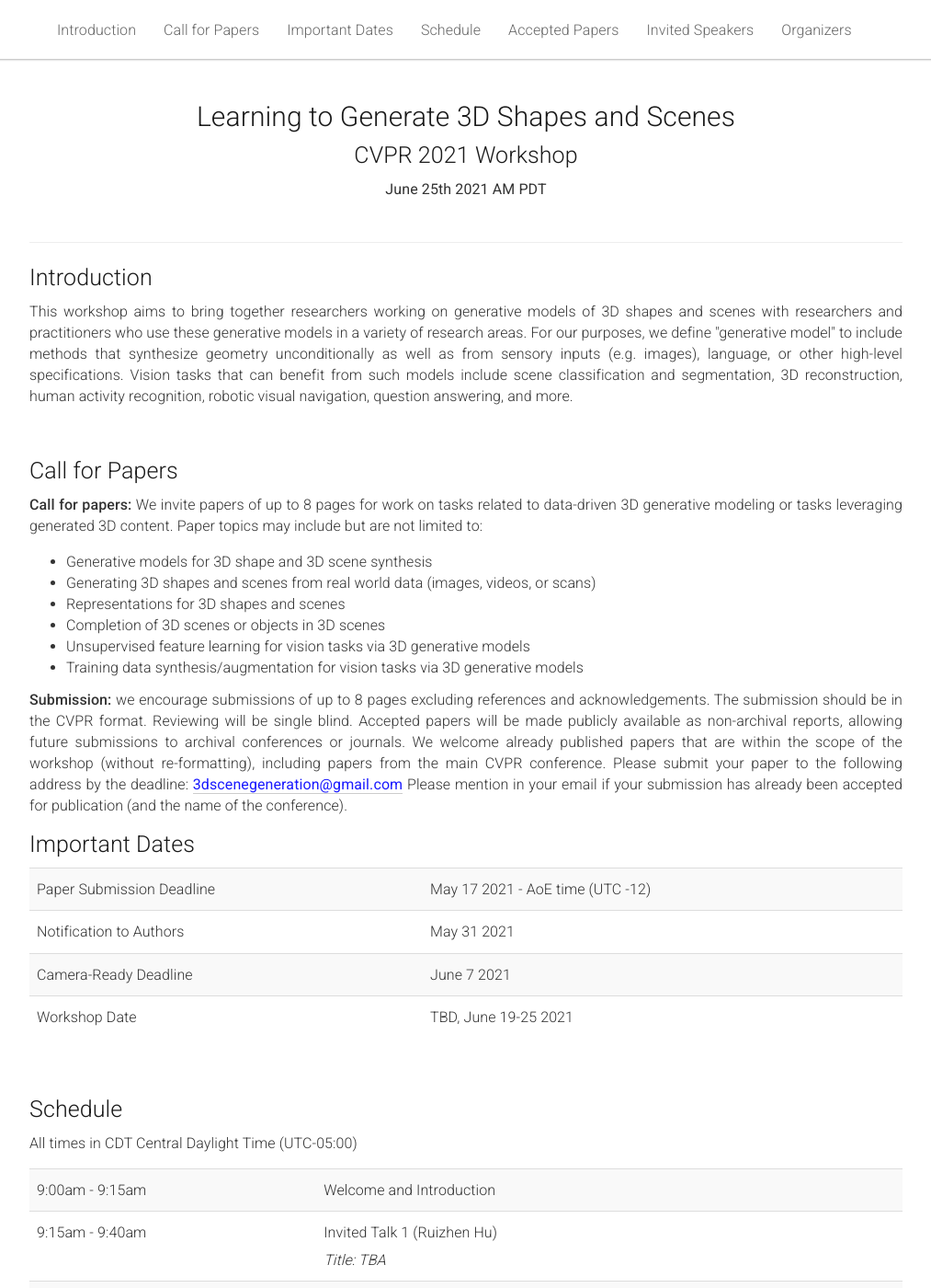
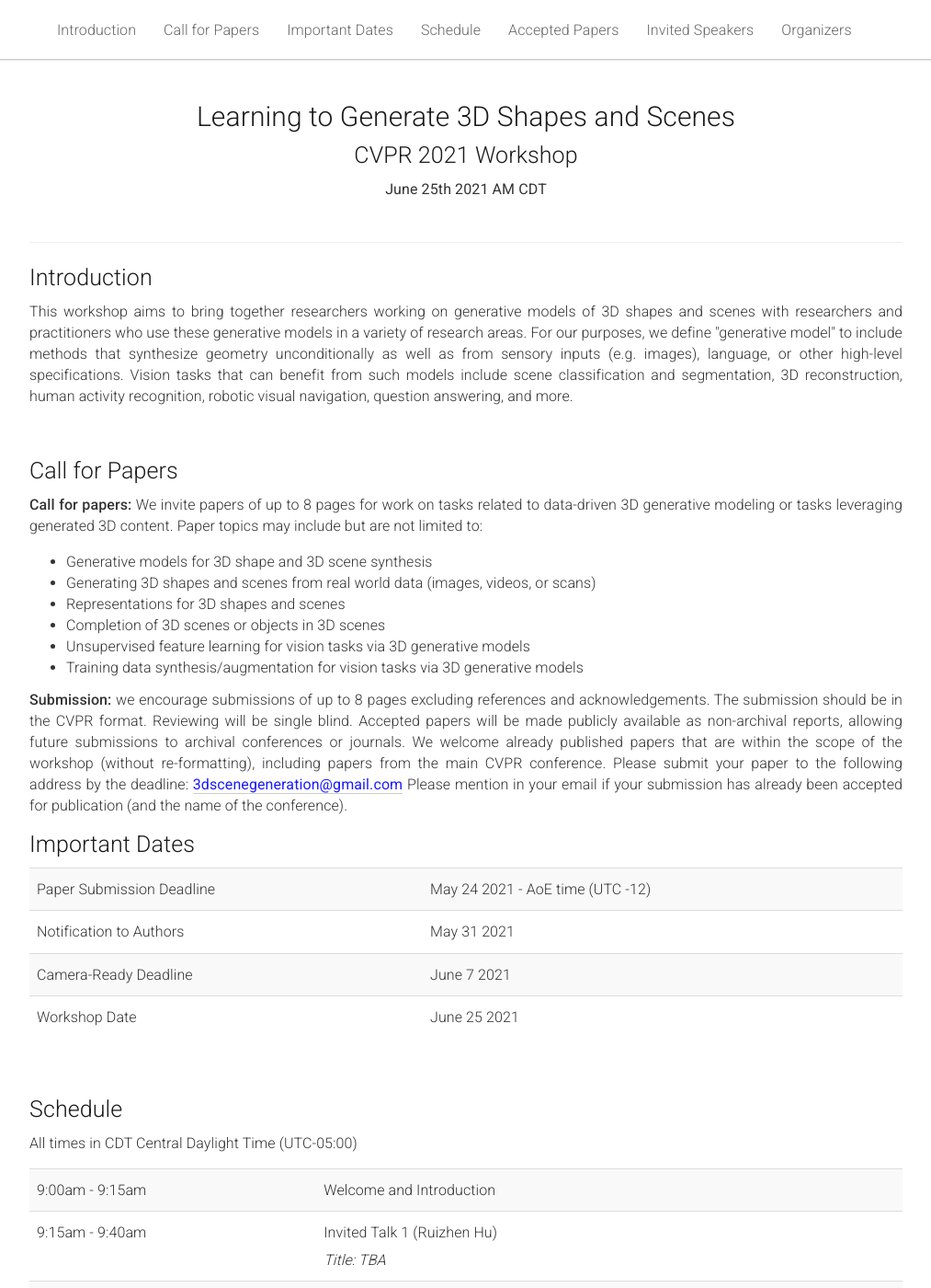
Before and after one commit to wdar21/wdar21.github.io, a Jekyll site: the page built from _pages/home.md, in a window 1280 px wide and 1400 px high. Shown: the whole window at 92% size, without its empty margins (133-1146 px from the left). Built offline with Jekyll 4.4.1, drawn with Linux system fonts in a browser that asks for light colours.

Commit message:
update website

```diff
--- a/_pages/home.md
+++ b/_pages/home.md
@@ -15,7 +15,7 @@ acknowledgements: ""
   <div class="col-xs-12">
     <center><h1>Learning to Generate 3D Shapes and Scenes</h1></center>
     <center><h2>CVPR 2021 Workshop</h2></center>
-    <center><span style="font-weight:400;">June 25th 2021 AM PDT</span></center>
+    <center><span style="font-weight:400;">June 25th 2021 AM CDT</span></center>
     <center><span style="color:#e74c3c;font-weight:400;"></span></center>
     <br/>
   </div>
@@ -90,7 +90,7 @@ acknowledgements: ""
       <tbody>
         <tr>
           <td>Paper Submission Deadline</td>
-          <td>May 17 2021 - AoE time (UTC -12)</td>
+          <td>May 24 2021 - AoE time (UTC -12)</td>
         </tr>
         <tr>
           <td>Notification to Authors</td>
@@ -102,7 +102,7 @@ acknowledgements: ""
         </tr>
         <tr>
           <td>Workshop Date</td>
-          <td>TBD, June 19-25 2021</td>
+          <td>June 25 2021</td>
         </tr>
       </tbody>
     </table>
```
